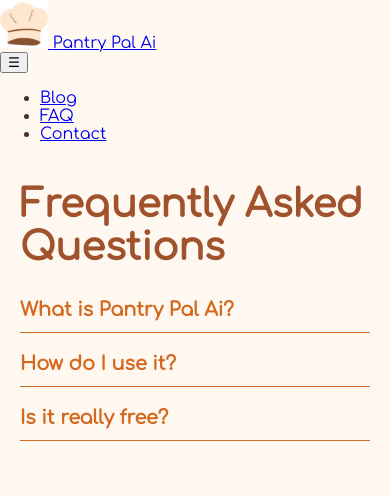
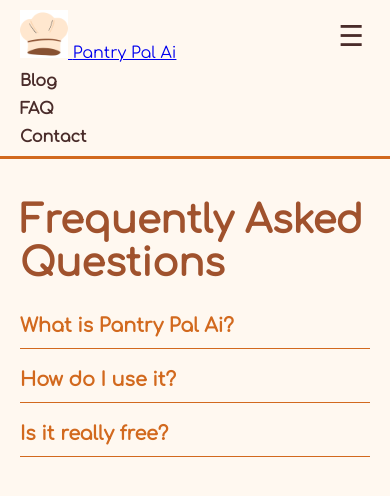
Before and after one commit to jhagemann7/aichef, a website: page faq.html in a window 390 px wide. Both pictures are taken after a click on the button "Toggle navigation". Drawn offline with Linux system fonts and the light colour scheme.

Commit message:
navbar faqs

```diff
--- a/faq.html
+++ b/faq.html
@@ -18,7 +18,46 @@
       color: #4a2c2a;
     }
 
-    .navbar { /* same navbar CSS from your blog or main page */ }
+    .navbar {
+      display: flex;
+        align-items: center;
+        justify-content: space-between;
+        background-color: #fff8f0;
+        border-bottom: 3px solid #d2691e;
+        padding: 0 20px;
+        height: 50px;
+        box-sizing: border-box;
+        flex-shrink: 0;
+        width: 100%;
+      }
+      .navbar-left {
+        display: flex;
+        align-items: center;
+      }
+    .navbar-links {
+      list-style: none;
+      display: flex;
+      margin: 0;
+      padding: 0;
+      gap: 20px;
+    }
+    .navbar-links li a {
+      text-decoration: none;
+      color: #4a2c2a;
+      font-weight: 600;
+      font-size: 1rem;
+    }
+    .navbar-links li a:hover {
+      color: #d2691e;
+    }
+    .navbar-toggle {
+      display: none;
+      font-size: 1.8rem;
+      background: none;
+      border: none;
+      cursor: pointer;
+      color: #4a2c2a;
+    }
 
     .container {
       max-width: 900px;
@@ -53,6 +92,26 @@
 
     .faq-question.open + .faq-answer {
       display: block;
+    }
+    @media (max-width: 600px) {
+      .navbar {
+        flex-wrap: wrap;
+        height: auto;
+        padding: 10px 20px;
+      }
+      .navbar-toggle {
+        display: block;
+      }
+      .navbar-links {
+        width: 100%;
+        flex-direction: column;
+        display: none;
+        margin-top: 10px;
+        gap: 10px;
+      }
+      .navbar-links.show {
+        display: flex;
+      }
     }
   </style>
   <script type="application/ld+json">
@@ -133,6 +192,16 @@
   </div>
 
   <script>
+    document.addEventListener('DOMContentLoaded', () => {
+      const toggleButton = document.querySelector('.navbar-toggle');
+      const navLinks = document.querySelector('.navbar-links');
+
+      toggleButton.addEventListener('click', () => {
+        const expanded = toggleButton.getAttribute('aria-expanded') === 'true' || false;
+        toggleButton.setAttribute('aria-expanded', !expanded);
+        navLinks.classList.toggle('show');
+      });
+    });
     // FAQ toggle
     document.querySelectorAll('.faq-question').forEach(question => {
       question.addEventListener('click', () => {
```
